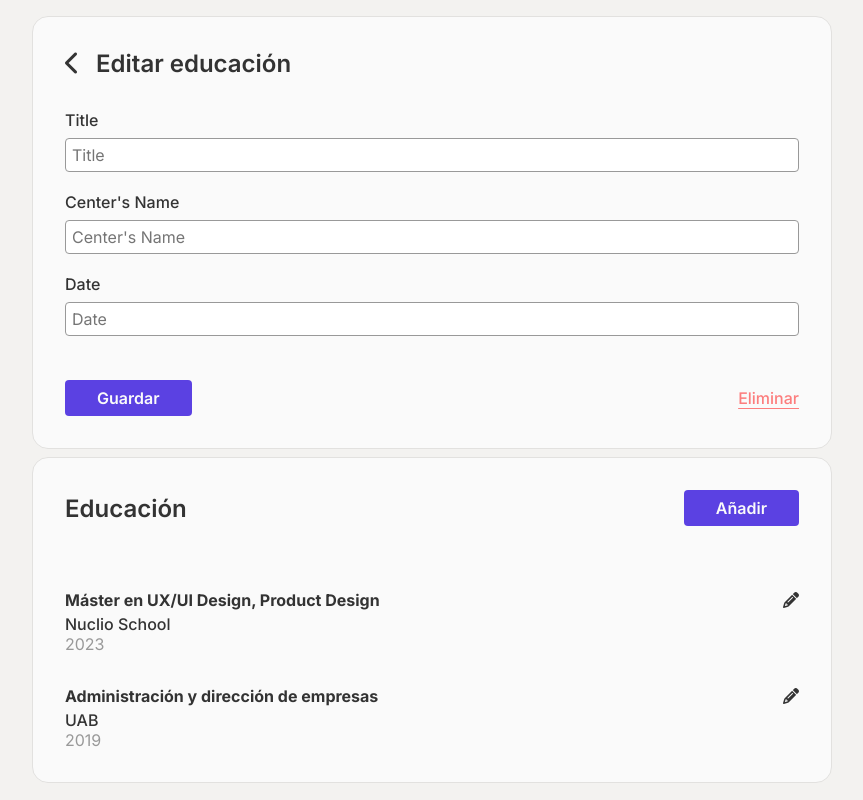
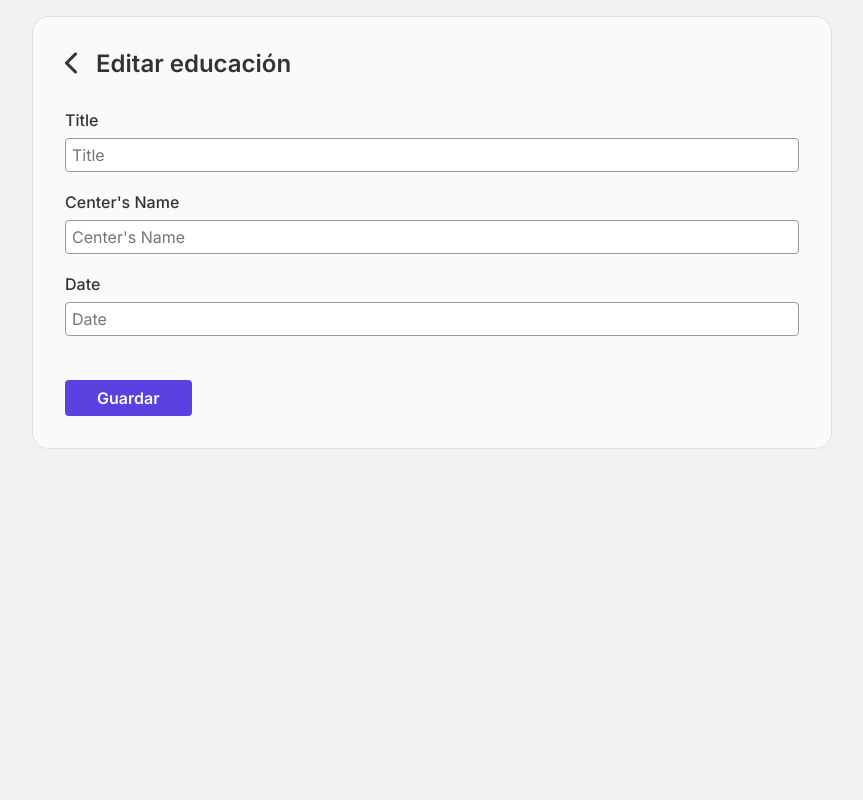
Before and after one commit to MMadlos/cv-app-builder, a React (Vite) app: page / in a window 1280 px wide. Both pictures are taken after a click on the button "Añadir". Shown: the whole page, without its empty margins (208-1071 px from the left). Built offline with nearby package versions, Linux system fonts and the light colour scheme.

Commit message:
Add logic to add new education and save edited education

```diff
--- a/src/Components/Sections/Education.jsx
+++ b/src/Components/Sections/Education.jsx
@@ -5,20 +5,88 @@ import { exampleEducation, emptyEducation } from "../../example-data"
 import { useState } from "react"
 
 function Education() {
+	const [showForm, setShowForm] = useState(false)
 	const [educationData, setEducationData] = useState(exampleEducation)
+	const [educationID, setEducationID] = useState(0)
 	const [dataToEdit, setDataToEdit] = useState(emptyEducation)
+	const [isEdit, setIsEdit] = useState(false)
+	const [showDeleteBtn, setShowDeleteBtn] = useState(false)
 
-	function handleOnClickAdd() {}
-	function handleOnClickEdit() {}
+	function handleOnClickEdit(e) {
+		const { key } = e.target.parentNode.parentNode.dataset
+		const newEducationID = parseInt(key)
+		setEducationID(newEducationID)
+		setShowForm(true)
+		setIsEdit(true)
+		setShowDeleteBtn(true)
+
+		educationData.map((education) => {
+			if (education.id === newEducationID) {
+				return setDataToEdit(education)
+			}
+		})
+	}
+
+	function handleOnClickReturn() {
+		setShowForm(false)
+		setIsEdit(false)
+	}
+	function handleOnClickAdd() {
+		setIsEdit(true)
+		setShowForm(true)
+		setDataToEdit(emptyEducation)
+		setShowDeleteBtn(false)
+	}
+
+	function handleOnClickSave() {
+		for (let key in dataToEdit) {
+			if (dataToEdit[key] === "") return alert(`${key} is required"`)
+		}
+
+		let newEducation = []
+		if (showDeleteBtn) {
+			educationData.forEach((education) => {
+				const isSameID = education.id === educationID
+				newEducation.push(isSameID ? dataToEdit : education)
+			})
+		} else {
+			dataToEdit.id = educationData.length
+			newEducation = [...educationData, dataToEdit]
+		}
+
+		setEducationData(newEducation)
+		setShowForm(false)
+		setIsEdit(false)
+	}
+
+	function handleOnClickDelete() {}
+
+	function handleOnChange(e) {
+		const { key } = e.target.dataset
+
+		const keyToSearch = key.split("-")[0]
+		setDataToEdit({ ...dataToEdit, [keyToSearch]: e.target.value })
+	}
 
 	return (
 		<>
-			<EditEducation dataToEdit={dataToEdit} />
-			<ShowEducation
-				educationData={educationData}
-				onClickAdd={handleOnClickAdd}
-				onClickEdit={handleOnClickEdit}
-			/>
+			{showForm ? (
+				<EditEducation
+					dataToEdit={dataToEdit}
+					onChange={handleOnChange}
+					onClickReturn={handleOnClickReturn}
+					onClickSave={handleOnClickSave}
+					onClickDelete={handleOnClickDelete}
+					isEdit={isEdit}
+					showDeleteBtn={showDeleteBtn}
+				/>
+			) : (
+				<ShowEducation
+					educationData={educationData}
+					onClickAdd={handleOnClickAdd}
+					onClickEdit={handleOnClickEdit}
+				/>
+			)}
 		</>
 	)
 }
--- a/src/Components/Templates/EditEducation.jsx
+++ b/src/Components/Templates/EditEducation.jsx
@@ -2,12 +2,12 @@ import TitleSection from "../Units/TitleSection"
 import FormInput from "../Units/FormInput"
 import Button from "../Units/Buttons"
 
-function EditEducation({ onClickReturn, dataToEdit, onChange, onClickSave, onClickDelete }) {
+function EditEducation({ dataToEdit, onChange, onClickReturn, onClickSave, onClickDelete, isEdit, showDeleteBtn }) {
 	const { title, center, date } = dataToEdit
 	return (
 		<section className="edit experience">
 			<TitleSection
-				isEdit={true}
+				isEdit={isEdit}
 				sectionName="education"
 				onClickReturn={onClickReturn}
 			/>
@@ -39,10 +39,12 @@ function EditEducation({ onClickReturn, dataToEdit, onChange, onClickSave, onCli
 					id="save-info"
 					onClick={onClickSave}
 				/>
-				<Button
-					type="delete"
-					onClick={onClickDelete}
-				/>
+				{showDeleteBtn && (
+					<Button
+						type="delete"
+						onClick={onClickDelete}
+					/>
+				)}
 			</div>
 		</section>
 	)
--- a/src/Components/Templates/ShowEducation.jsx
+++ b/src/Components/Templates/ShowEducation.jsx
@@ -19,6 +19,7 @@ function ShowEducation({ educationData, onClickAdd, onClickEdit }) {
 							key={education.id}
 							educationData={education}
 							onClick={onClickEdit}
+							dataKey={education.id}
 						/>
 					)
 				})}
--- a/src/Components/Units/CardEducation.jsx
+++ b/src/Components/Units/CardEducation.jsx
@@ -1,7 +1,9 @@
-function CardEducation({ onClick, educationData }) {
+function CardEducation({ onClick, educationData, dataKey }) {
 	const { title, center, date } = educationData
 	return (
-		<div className="card-education">
+		<div
+			className="card-education"
+			data-key={dataKey}>
 			<div className="card-title-container">
 				<h3>{title}</h3>
 				<i
--- a/src/example-data.js
+++ b/src/example-data.js
@@ -60,13 +60,11 @@ const exampleEducation = [
 	},
 ]
 
-const emptyEducation = [
-	{
-		id: 0,
-		title: "Title of education",
-		center: "Center of education",
-		date: "2023",
-	},
-]
+const emptyEducation = {
+	id: null,
+	title: "",
+	center: "",
+	date: "",
+}
 
 export { examplePersonalInfo, exampleExperienceInfo, emptyExperience, exampleEducation, emptyEducation }
```
